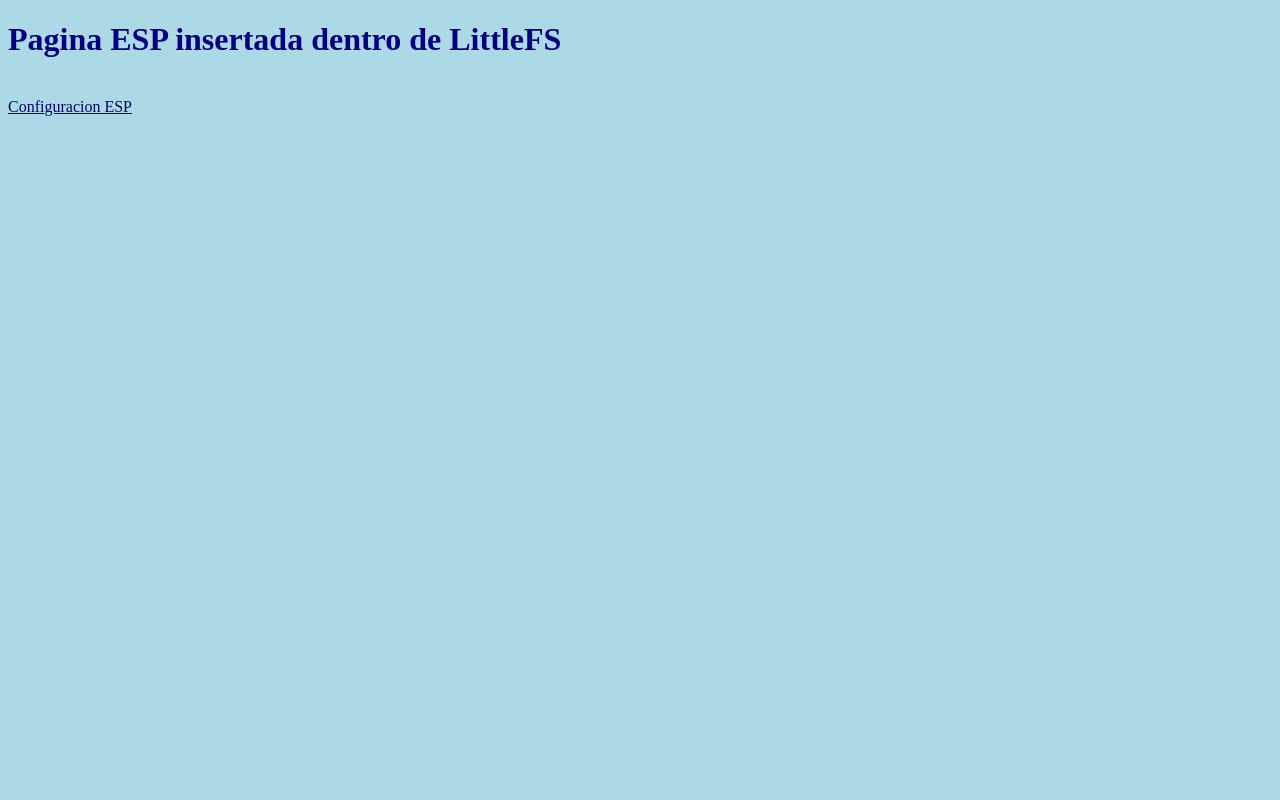
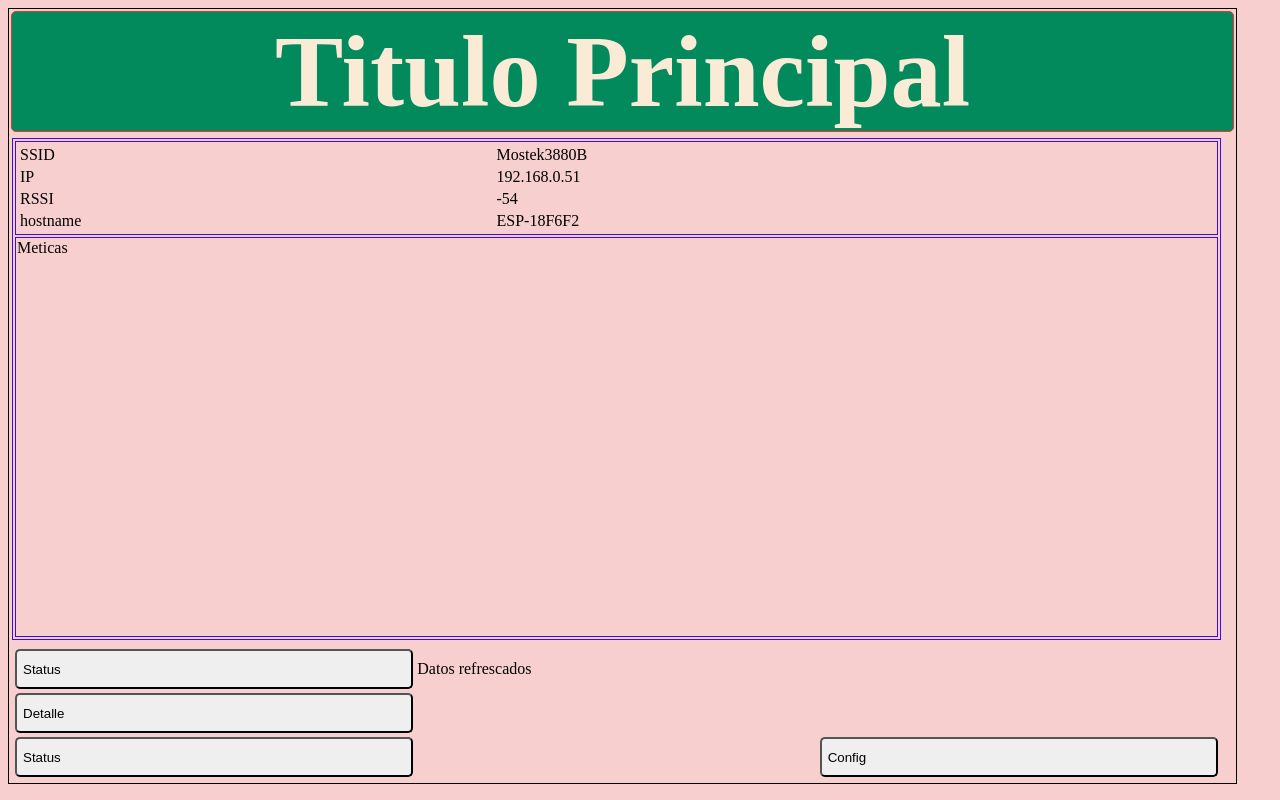
Before and after one commit to Raucho3880/Manager, a plain HTML site: page data/index.html in a window 1280 px wide. Drawn offline with Linux system fonts and the light colour scheme.

Commit message:
Aspectos pagina

```diff
--- a/data/css/basic.css
+++ b/data/css/basic.css
@@ -1,8 +1,24 @@
 body {
-    background-color: lightblue;
+    background-color: rgb(247, 207, 207);
   }
 h1 {
-    color: navy;
+    color: rgb(0, 0, 201);
   }
+table {
+  width: 98%;
+}
+a { color: rgb(4, 4, 99);}
+th {
+  font-size:8vw;
+  background-color: rgb(2, 138, 93);
+  color: antiquewhite;
+  border-radius:5px;
+  border: 1px solid rgb(240, 49, 49);
+}
 
-a { color: rgb(4, 4, 99);}
+input[type=button] {
+  width: 100%;
+  height: 3em;
+  border-radius:5px;
+  text-align: left;
+}
--- a/data/index.html
+++ b/data/index.html
@@ -1,15 +1,60 @@
 <!DOCTYPE html>
-<html>
+<html style="width:100%;height:100%;"  >
 <head>
-    <link rel="stylesheet" href="/css/basic.css">
+    <script src="js/General.js"></script>
+    <meta name="viewport" content="width=device-width, initial-scale=1.0">
+    <link rel="stylesheet" href="css/basic.css">
     <title>ESP lFS</title>
 </head>
 
-<body>
+<body style="width:97%;height:98%;" onload="javascript:Accion('MuetroDatos','/service/hostStatus.json')" >
 
-<H1>Pagina ESP insertada dentro de LittleFS</H1>
+<table style="width:99%;height:99%; border: 1px solid black;" >
+    <tr><th style="height:5%;"  id="Titulo" ></th></tr>
 
-<br><a href="/service/hostStatus" >Configuracion ESP</a>
+    <tr><td style="height:80%;">
+        <table style="width:99%;height:99%; border: 1px solid rgb(58, 9, 236);" >
+          <tr><td style="height:1%;vertical-align: top; border: 1px solid rgb(58, 9, 236);">
+            <div id="DatoBase">Config</div>
+          </td></tr>
+           <tr><td style="vertical-align: top; border: 1px solid rgb(58, 9, 236);">
+            <div id="Metricas">Meticas</div>
+           </td></tr>
+          </table>
+      </td></tr>
+
+      <tr><td style="vertical-align:bottom;height:20%; ">
+        <table style="width:99%;height:99%;" >
+            <!-- -->
+            <tr>
+              <td style="width:30%;">
+                <input type="button" onclick="Accion('MuetroDatos','/service/hostStatus.json');" value="Status" >
+                </td>
+              <td style="width:90%;" colspan="2">
+                 <div id="Msg">OK</div>
+                </td>
+            </tr>
+            <!-- -->
+             <tr>
+               <td style="width:30%;"> <input type="button" onclick="window.open('/service/getSensores.json');" value="Detalle" ></td>
+               <td style="width:30%;"></td>
+               <td style="width:30%;"></td>
+            </tr>
+            <!-- -->
+            <tr>
+              <td>
+                <input type="button" onclick="window.open('/service/hostStatus.json');" value="Status" >
+             </td><td>
+             </td><td>
+                <input type="button" onclick="window.open('/service/hostStatus.json');" value="Config" >
+             </td>
+            </tr>
+            <!-- -->
+        </table>
+      </td></tr>
+
+  </table>
+
 
 </body>
 
--- /dev/null
+++ b/data/js/General.js
@@ -0,0 +1,74 @@
+//
+// var Base="http://192.168.0.51";
+var Base=".";
+
+
+
+var getJSON = function(url, callback) {
+
+    var xmlhttprequest = new XMLHttpRequest();
+    xmlhttprequest.open('GET', url, true);
+    xmlhttprequest.responseType = 'json';
+
+    xmlhttprequest.onload = function() {
+
+        var status = xmlhttprequest.status;
+
+        if (status == 200) {
+            callback(null, xmlhttprequest.response);
+        } else {
+            callback(status, xmlhttprequest.response);
+        }
+    };
+
+    xmlhttprequest.send();
+};
+
+
+
+
+
+
+function Accion(pName,pTarget) {
+  document.getElementById("Titulo").innerHTML="Titulo Principal";
+  var aMsg=document.getElementById("Msg");
+
+    var aText=document.getElementById("DatoBase");
+
+    var injText="<table>";
+  if ( pName == "MuetroDatos" ) {
+    aMsg.innerHTML="Loading data...";
+
+    getJSON(Base + pTarget,  function(err, data) {
+
+        if (err != null) {
+            console.error(err);
+            aMsg.innerHTML="Inconvenientes en con la consula";
+        } else {
+
+            injText+="<tr><td>SSID</td><td>" + data.WIFI.SSID + "</td></tr>";
+            injText+="<tr><td>IP</td><td>" + data.WIFI.IP + "</td></tr>";
+            injText+="<tr><td>RSSI</td><td>" + data.WIFI.RSSI + "</td></tr>";
+            injText+="<tr><td>hostname</td><td>" + data.WIFI.hostname + "</td></tr>";
+
+
+          injText+="</table>";
+          aText.innerHTML=injText;
+        }
+      console.log(data);
+      aMsg.innerHTML="Datos refrescados";
+    });
+
+
+
+
+    pName="";
+    }
+
+
+
+  if (pName) {
+    alert("La opcion:" + pName + " es incorrecta" );
+  }
+
+}
--- /dev/null
+++ b/data/service/hostStatus.json
@@ -0,0 +1 @@
+{"WIFI":{"MACADDRS":"34:AB:95:18:F6:F2","SSID":"Mostek3880B","RSSI":-54,"IP":"192.168.0.51","hostname":"ESP-18F6F2"},"ESP":{"FreeHeap":36424,"HeapFragmentation":5,"MaxFreeBlockSize":34920,"CoreVersion":"3.0.2","SdkVersion":"2.2.2-dev(38a443e)","SketchSize":394624,"FreeSketchSpace":565248,"FlashChipId":1458376,"FlashChipIdX":"1640c8","FlashChipSize":1048576,"FlashChipRealSize":4194304},"BUILD":{"DATE":"Apr  6 2022","TIME":"20:16:53"},"CURRENT":{"Time":"14:24:54","DATE":5,"epochTime":1649427894,"Date":"2022/04/08"},"FS":{"totalBytes":65536,"usedBytes":53248}}
```
Also changed, not shown: 4 other files.
